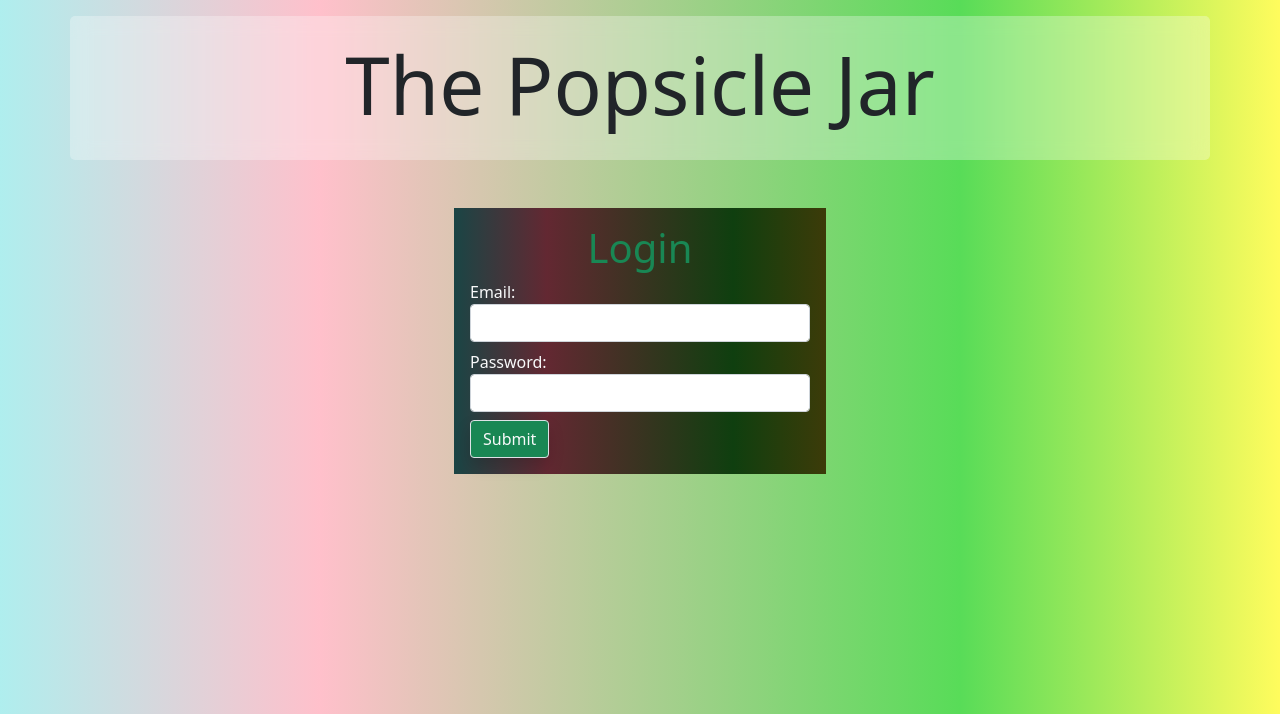
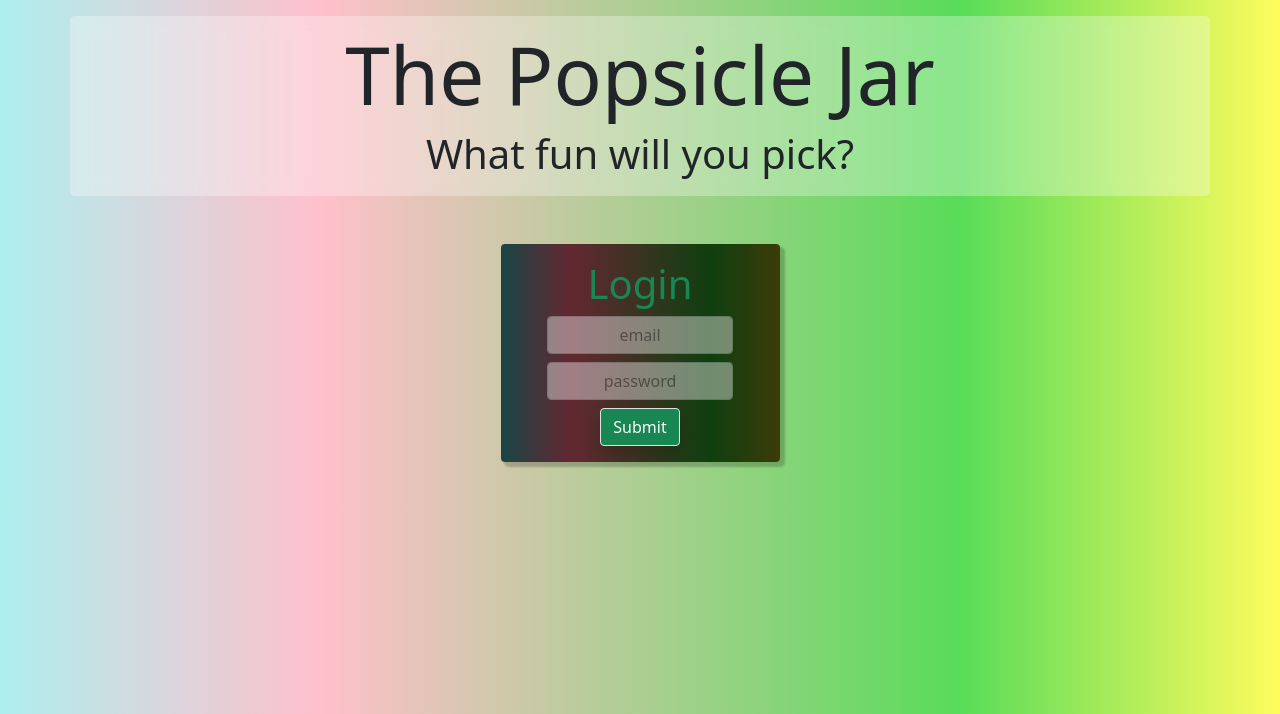
Before and after one commit to blublin/the_popsicle_jar, a Flask app: page / in a window 1280 px wide. Shown: the top 714 px of the page. Run offline with Flask 2, Linux system fonts and the light colour scheme.

Commit message:
CSS login page

```diff
--- a/flask_app/static/css/login_reg.css
+++ b/flask_app/static/css/login_reg.css
@@ -5,6 +5,7 @@
 }
 
 body {
+    /* https://developer.mozilla.org/en-US/docs/Web/CSS/gradient/linear-gradient */
     background: repeating-linear-gradient(
         to right,
         paleturquoise 0%,
@@ -15,15 +16,30 @@ body {
 }
 
 .title-blur {
+    /* https://developer.mozilla.org/en-US/docs/Web/CSS/backdrop-filter#blur() */
     background-color: rgba(255, 255, 255, 0.3);
     border-radius: 5px;
     line-height: 1;
     -webkit-backdrop-filter: blur(10px);
     backdrop-filter: blur(10px);
-    padding: 20px 20px;
+    padding: 10px 0;
+}
+
+form {
+    border-radius: 4px;
+    box-shadow: 4px 4px 2px 1px rgba(0, 0, 0, 0.2);
+    /* https://developer.mozilla.org/en-US/docs/Web/CSS/box-shadow */
+}
+input {
+    text-align: center;
+    background-color: fade(white, 20%);
+}
+input:hover {
+
 }
 
 .form-bg {
+    /* https://developer.mozilla.org/en-US/docs/Web/CSS/gradient/linear-gradient */
     background: repeating-linear-gradient(
         to right,
         rgb(26, 69, 69) 0%,
@@ -36,3 +52,25 @@ body {
 form > h1 {
     /* -webkit-text-stroke: 1px rgb(255, 255, 255); */
 }
+
+.input-focus {
+    width: 75%;
+    opacity: .4;
+    transition-duration: 0.5s;
+    color:rgb(0, 0, 0);
+    transition-property: width, background-color, opacity, font;
+}
+
+.input-focus:hover {
+    background-color: white;
+    color: black;
+    opacity: 0.6;
+}
+
+.input-focus:focus {
+    width: 90%;
+    background-color: white;
+    color: black;
+    opacity: 0.9;
+
+}
--- a/flask_app/templates/login_reg.html
+++ b/flask_app/templates/login_reg.html
@@ -11,13 +11,14 @@
     <link rel="stylesheet" type="text/css" href="{{ url_for('static', filename='css/login_reg.css') }}">
     <link rel="preconnect" href="https://fonts.googleapis.com">
     <link rel="preconnect" href="https://fonts.gstatic.com" crossorigin>
-    <link href="https://fonts.googleapis.com/css2?family=Nunito:wght@300&display=swap" rel="stylesheet">
+    <link href="https://fonts.googleapis.com/css2?family=Nunito:wght@200&display=swap" rel="stylesheet">
     <title>The Popsicle Jar | Login</title>
 </head>
 <body>
     <div class="container d-flex flex-column justify-content-md-center">
         <div class="row title-blur mt-3">
             <h1 class="text-center display-1">The Popsicle Jar</h1>
+            <h3 class="text-center display-6">What fun will you pick?</h3>
         </div>
         <div class="row justify-content-md-center">
             <!-- Right Column -->
@@ -31,15 +32,13 @@
                         </div>
                     {% endif %}
                 {% endwith %}
-                <form action="/login" method="POST" class="p-3 col-4 mx-auto my-5 form-bg text-light">
-                    <h1 class="text-success text text-center">Login</h1>
-                    <div class="form-group">
-                        <label for="email_login">Email:</label>
-                        <input type="email" class="form-control mb-2" id="email_login" name="email">
+                <form action="/login" method="POST" class="p-3 col-3 mx-auto my-5 form-bg text-light text-center">
+                    <h1 class="text-success mb-2">Login</h1>
+                    <div class="form-group mb-2">
+                        <input type="email" class="form-control m-auto input-focus" id="email_login" name="email" placeholder="email">
                     </div>
-                    <div class="form-group">
-                        <label for="password_login">Password:</label>
-                        <input type="password" class="form-control mb-2" id="password_login" name="password">
+                    <div class="form-group mb-2">
+                        <input type="password" class="form-control m-auto input-focus" id="password_login" name="password" placeholder="password">
                     </div>
                     <input type="submit" class="shadow btn border btn-default bg-success text-light" value="Submit">
                 </form>
```
